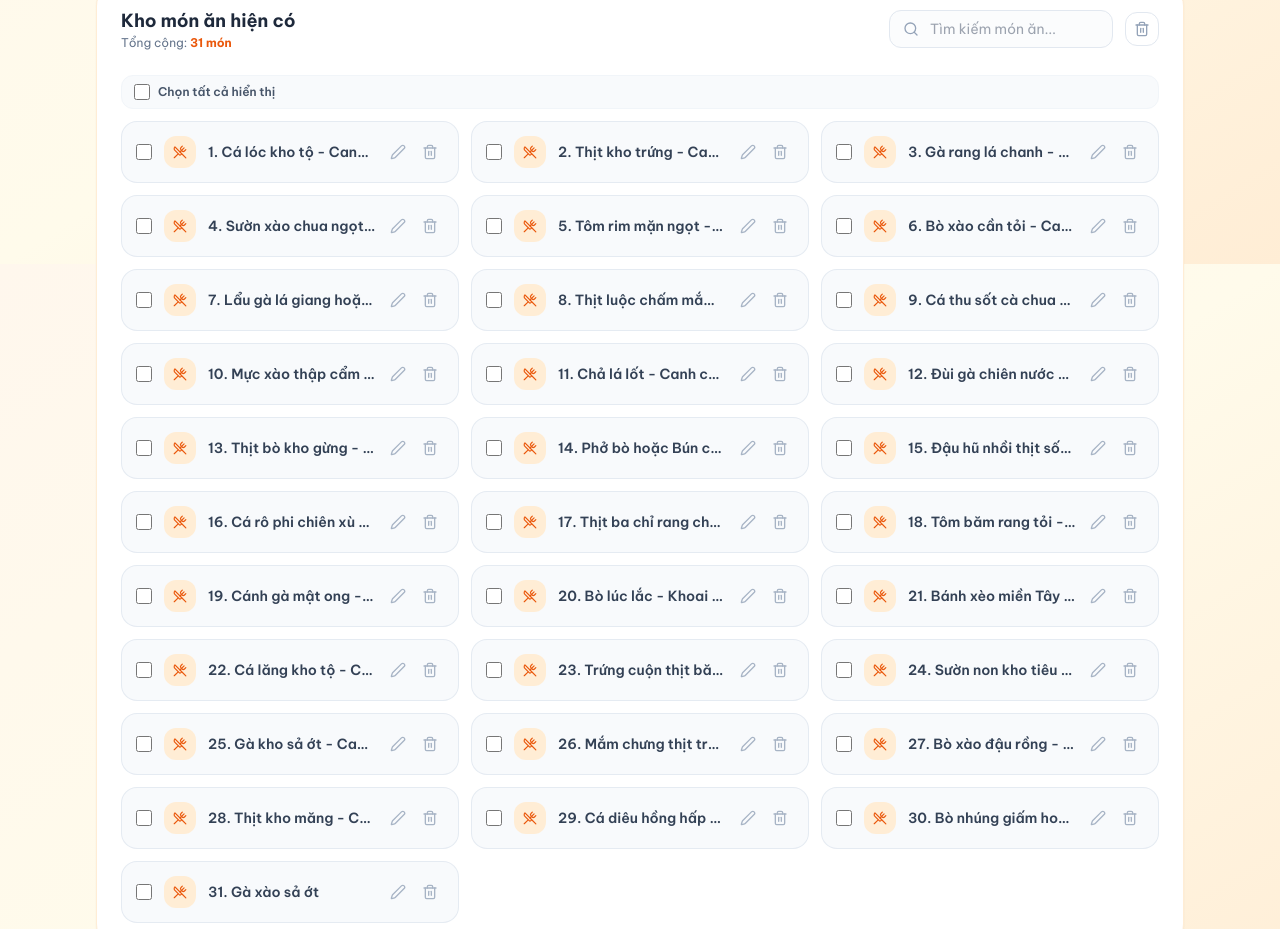
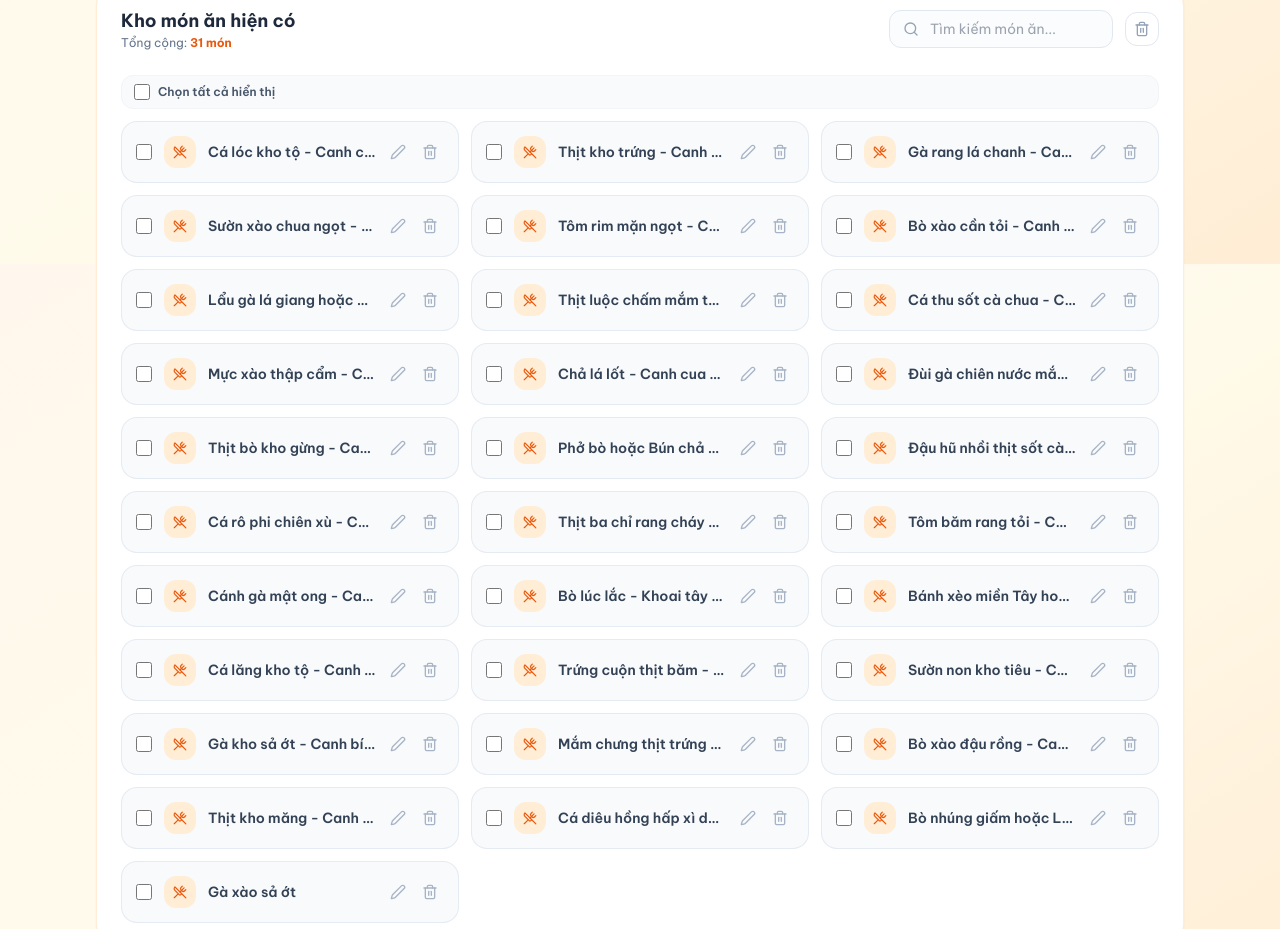
Before and after one commit to cnpksst/mon_an, a plain HTML site: page index.html in a window 1280 px wide. Shown: the part 536-1465 px from the top of the page. Drawn offline with nearby package versions, Linux system fonts and the light colour scheme.

Commit message:
Update index.html

```diff
--- a/index.html
+++ b/index.html
@@ -370,37 +370,37 @@
     <script>
         // --- INITIAL DATA & SAMPLES ---
         const SAMPLE_DISHES = [
-            "1. Cá lóc kho tộ - Canh chua cá lóc - Rau muống luộc",
-            "2. Thịt kho trứng - Canh bí xanh nấu tôm - Dưa giá",
-            "3. Gà rang lá chanh - Canh cải ngọt nấu thịt bằm - Đậu phụ lướt ván",
-            "4. Sườn xào chua ngọt - Canh rau ngót nấu mọc - Thiên lý xào tỏi",
-            "5. Tôm rim mặn ngọt - Canh bầu nấu tôm - Rau bí xào tỏi",
-            "6. Bò xào cần tỏi - Canh khoai mỡ - Trứng chiên hành hoa",
-            "7. Lẩu gà lá giang hoặc Bún đậu mắm tôm",
-            "8. Thịt luộc chấm mắm tôm/mắm nêm - Canh rau muống dầm sấu - Cà pháo",
-            "9. Cá thu sốt cà chua - Canh khổ qua rừng thịt bằm - Đậu que xào",
-            "10. Mực xào thập cẩm - Canh rong biển thịt bò - Trứng hấp ngũ sắc",
-            "11. Chả lá lốt - Canh cua rau mồng tơi - Cà pháo muối xổi",
-            "12. Đùi gà chiên nước mắm - Canh xà lách xoong - Măng tây xào tỏi",
-            "13. Thịt bò kho gừng - Canh bắp cải nấu tôm - Salad dưa chuột",
-            "14. Phở bò hoặc Bún chả Hà Nội",
-            "15. Đậu hũ nhồi thịt sốt cà chua - Canh hẹ nấu đậu hũ - Giá đỗ xào",
-            "16. Cá rô phi chiên xù - Canh cải bẹ xanh gừng - Rau củ quả luộc kho quẹt",
-            "17. Thịt ba chỉ rang cháy cạnh - Canh khoai tây cà rốt xương - Bông cải xanh xào",
-            "18. Tôm băm rang tỏi - Canh chua dọc mùng - Mướp xào lòng gà",
-            "19. Cánh gà mật ong - Canh bí đỏ thịt bằm - Rau dền luộc",
-            "20. Bò lúc lắc - Khoai tây chiên - Canh súp rau củ",
-            "21. Bánh xèo miền Tây hoặc Bún riêu cua",
-            "22. Cá lăng kho tộ - Canh măng chua - Rau sống",
-            "23. Trứng cuộn thịt băm - Canh rau cải cúc - Đậu bắp luộc chao",
-            "24. Sườn non kho tiêu - Canh cà chua trứng - Su su xào tỏi",
-            "25. Gà kho sả ớt - Canh bí đao nấu sườn - Salad cà chua bi",
-            "26. Mắm chưng thịt trứng - Canh kiểm (miền Tây) - Rau luộc thập cẩm",
-            "27. Bò xào đậu rồng - Canh rong biển - Đậu phụ chiên giòn",
-            "28. Thịt kho măng - Canh cải thảo nấu tôm - Dưa cải chua",
-            "29. Cá diêu hồng hấp xì dầu - Canh khoai lang - Rau muống xào",
-            "30. Bò nhúng giấm hoặc Lẩu hải sản",
-            "31. Gà xào sả ớt"
+            "Cá lóc kho tộ - Canh chua cá lóc - Rau muống luộc",
+            "Thịt kho trứng - Canh bí xanh nấu tôm - Dưa giá",
+            "Gà rang lá chanh - Canh cải ngọt nấu thịt bằm - Đậu phụ lướt ván",
+            "Sườn xào chua ngọt - Canh rau ngót nấu mọc - Thiên lý xào tỏi",
+            "Tôm rim mặn ngọt - Canh bầu nấu tôm - Rau bí xào tỏi",
+            "Bò xào cần tỏi - Canh khoai mỡ - Trứng chiên hành hoa",
+            "Lẩu gà lá giang hoặc Bún đậu mắm tôm",
+            "Thịt luộc chấm mắm tôm/mắm nêm - Canh rau muống dầm sấu - Cà pháo",
+            "Cá thu sốt cà chua - Canh khổ qua rừng thịt bằm - Đậu que xào",
+            "Mực xào thập cẩm - Canh rong biển thịt bò - Trứng hấp ngũ sắc",
+            "Chả lá lốt - Canh cua rau mồng tơi - Cà pháo muối xổi",
+            "Đùi gà chiên nước mắm - Canh xà lách xoong - Măng tây xào tỏi",
+            "Thịt bò kho gừng - Canh bắp cải nấu tôm - Salad dưa chuột",
+            "Phở bò hoặc Bún chả Hà Nội",
+            "Đậu hũ nhồi thịt sốt cà chua - Canh hẹ nấu đậu hũ - Giá đỗ xào",
+            "Cá rô phi chiên xù - Canh cải bẹ xanh gừng - Rau củ quả luộc kho quẹt",
+            "Thịt ba chỉ rang cháy cạnh - Canh khoai tây cà rốt xương - Bông cải xanh xào",
+            "Tôm băm rang tỏi - Canh chua dọc mùng - Mướp xào lòng gà",
+            "Cánh gà mật ong - Canh bí đỏ thịt bằm - Rau dền luộc",
+            "Bò lúc lắc - Khoai tây chiên - Canh súp rau củ",
+            "Bánh xèo miền Tây hoặc Bún riêu cua",
+            "Cá lăng kho tộ - Canh măng chua - Rau sống",
+            "Trứng cuộn thịt băm - Canh rau cải cúc - Đậu bắp luộc chao",
+            "Sườn non kho tiêu - Canh cà chua trứng - Su su xào tỏi",
+            "Gà kho sả ớt - Canh bí đao nấu sườn - Salad cà chua bi",
+            "Mắm chưng thịt trứng - Canh kiểm (miền Tây) - Rau luộc thập cẩm",
+            "Bò xào đậu rồng - Canh rong biển - Đậu phụ chiên giòn",
+            "Thịt kho măng - Canh cải thảo nấu tôm - Dưa cải chua",
+            "Cá diêu hồng hấp xì dầu - Canh khoai lang - Rau muống xào",
+            "Bò nhúng giấm hoặc Lẩu hải sản",
+            "Gà xào sả ớt"
         ];
 
         // State variables
@@ -425,12 +425,19 @@
 
         // --- LOCAL STORAGE & INIT ---
         function loadData() {
-            const savedDishes = localStorage.getItem('meal_planner_dishes_v2');
-            const savedSchedules = localStorage.getItem('meal_planner_schedules_v2');
+            const savedDishes = localStorage.getItem('meal_planner_dishes_v3');
+            const savedSchedules = localStorage.getItem('meal_planner_schedules_v3');
 
             if (savedDishes) {
-                try { dishes = JSON.parse(savedDishes); } catch (e) { dishes = []; }
-            } else {
+                try {
+                    dishes = JSON.parse(savedDishes);
+                } catch (e) {
+                    dishes = [];
+                }
+            }
+
+            // If dishes is empty or malformed on mobile, fallback to sample dishes immediately
+            if (!dishes || dishes.length === 0) {
                 dishes = SAMPLE_DISHES.map((name, idx) => ({ id: 'dish_' + Date.now() + '_' + idx, name }));
                 saveDishes();
             }
@@ -445,7 +452,12 @@
         }
 
         function saveDishes() {
-            localStorage.setItem('meal_planner_dishes_v2', JSON.stringify(dishes));
+            localStorage.setItem('meal_planner_dishes_v3', JSON.stringify(dishes));
+            updateBadgesAndWarnings();
+        }
+
+        function saveSchedules() {
+            localStorage.setItem('meal_planner_schedules_v3', JSON.stringify(schedulesByMonth));
             updateBadgesAndWarnings();
         }
 
```
